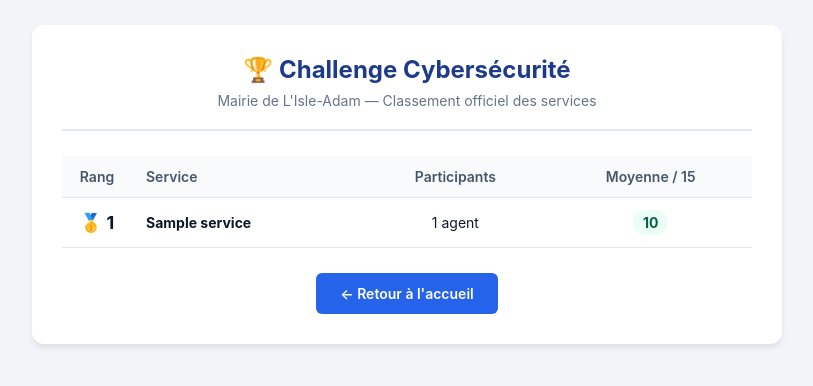
After one commit to Kyotani9/simulateur-cyber, a Flask app: page /classement in a window 1280 px wide. The commit adds this page. Shown: the top 386 px of the page, without its empty margins (233-1046 px from the left). Run offline with Flask 3, Linux system fonts and the light colour scheme; a database or web service that is not in the repository returns one stand-in record (values such as "Sample title"); some libraries are stand-ins or nearby versions.

Commit message:
Ajout bouton podium des services et double classement general admin

```diff
--- a/app.py
+++ b/app.py
@@ -8,7 +8,7 @@ from flask import Flask, render_template, request, redirect, url_for, session, R
 app = Flask(__name__)
 app.secret_key = os.environ.get("SECRET_KEY", "cle_secrete_pour_la_session_traply")
 
-# Configuration de la base de données et des accès superviseur
+# Configuration base de données et accès admin
 DATABASE_URL = os.environ.get("DATABASE_URL")
 if DATABASE_URL and DATABASE_URL.startswith("postgres://"):
     DATABASE_URL = DATABASE_URL.replace("postgres://", "postgresql://", 1)
@@ -16,14 +16,13 @@ if DATABASE_URL and DATABASE_URL.startswith("postgres://"):
 ADMIN_USER = os.environ.get("ADMIN_USER", "admin")
 ADMIN_PASSWORD = os.environ.get("ADMIN_PASSWORD", "SuperPassword2026!")
 
-# Import conditionnel de psycopg2 si déployé avec PostgreSQL
 if DATABASE_URL:
     import psycopg2
     from psycopg2.extras import RealDictCursor
 
 
 # ----------------------------------------------------
-# GESTION DE LA BASE DE DONNÉES (PostgreSQL ou SQLite)
+# GESTION BASE DE DONNÉES
 # ----------------------------------------------------
 def get_db():
     if DATABASE_URL:
@@ -66,7 +65,7 @@ init_db()
 
 
 # ----------------------------------------------------
-# SÉCURITÉ : AUTHENTIFICATION HTTP BASIQUE (SUPERVISION)
+# SÉCURITÉ ADMIN
 # ----------------------------------------------------
 def require_admin_auth(f):
     @wraps(f)
@@ -83,34 +82,28 @@ def require_admin_auth(f):
 
 
 # ----------------------------------------------------
-# ROUTE ANTI-VEILLE (HEALTHCHECK POUR CRON-JOB)
+# ROUTE HEALTHCHECK
 # ----------------------------------------------------
 @app.route("/ping", methods=["GET"])
 def ping():
     return "pong", 200
 
 
-# ----------------------------------------------------
-# CHARGEMENT DES CAS PRATIQUES
-# ----------------------------------------------------
 def load_all_emails():
     with open("emails.json", "r", encoding="utf-8") as f:
         return json.load(f)
 
 
 # ----------------------------------------------------
-# ROUTES UTILISATEURS / AGENTS
+# ROUTES PARTICIPANTS
 # ----------------------------------------------------
 @app.route("/", methods=["GET", "POST"])
 def index():
     if request.method == "POST":
         session.clear()
 
-        nom_saisi = request.form.get("nom", "").strip() or "Anonyme"
-        service_saisi = request.form.get("service", "").strip() or "Non renseigné"
-
-        session["nom"] = nom_saisi
-        session["service"] = service_saisi
+        session["nom"] = request.form.get("nom", "").strip() or "Anonyme"
+        session["service"] = request.form.get("service", "").strip() or "Non renseigné"
         session["current_index"] = 0
         session["score"] = 0
 
@@ -139,7 +132,6 @@ def index():
 @app.route("/simulation", methods=["GET", "POST"])
 def simulation():
     email_ids = session.get("email_ids", [])
-
     if not email_ids:
         return redirect(url_for("index"))
 
@@ -171,13 +163,9 @@ def simulation():
 
     all_emails = load_all_emails()
     current_id = email_ids[idx]
-    current_email = next((e for e in all_emails if e.get("id") == current_id), None)
-
-    if not current_email:
-        current_email = all_emails[0]
+    current_email = next((e for e in all_emails if e.get("id") == current_id), all_emails[0])
 
     feedback = None
-
     if request.method == "POST":
         user_choice = (request.form.get("choice") == "suspect")
         is_correct = (user_choice == current_email.get("is_suspicious", False))
@@ -225,6 +213,41 @@ def score():
     )
 
 
+@app.route("/classement")
+def classement():
+    """Podium public des services accessible aux agents sans mot de passe."""
+    conn = get_db()
+    if DATABASE_URL:
+        with conn.cursor() as cur:
+            cur.execute("""
+                SELECT
+                    service,
+                    COUNT(*) AS nb_participants,
+                    ROUND(AVG(score)::numeric, 1) AS score_moyen,
+                    MAX(score) AS meilleur_score
+                FROM participants
+                GROUP BY service
+                ORDER BY score_moyen DESC, nb_participants DESC;
+            """)
+            classement_services = cur.fetchall()
+    else:
+        cur = conn.cursor()
+        cur.execute("""
+            SELECT
+                service,
+                COUNT(*) AS nb_participants,
+                ROUND(AVG(score), 1) AS score_moyen,
+                MAX(score) AS meilleur_score
+            FROM participants
+            GROUP BY service
+            ORDER BY score_moyen DESC, nb_participants DESC;
+        """)
+        classement_services = cur.fetchall()
+    conn.close()
+
+    return render_template("classement.html", classement_services=classement_services)
+
+
 @app.route("/quitter")
 def quitter():
     session.clear()
@@ -241,13 +264,27 @@ def admin_scores():
 
     if DATABASE_URL:
         with conn.cursor() as cur:
+            # 1. Classement des services
+            cur.execute("""
+                SELECT
+                    service,
+                    COUNT(*) AS nb_participants,
+                    ROUND(AVG(score)::numeric, 1) AS score_moyen,
+                    MAX(score) AS meilleur_score
+                FROM participants
+                GROUP BY service
+                ORDER BY score_moyen DESC, nb_participants DESC;
+            """)
+            classement_services = cur.fetchall()
+
+            # 2. Classement général du personnel (ordonné par le score le plus élevé)
             cur.execute("""
                 SELECT id, nom, service, score,
                        TO_CHAR(date, 'DD/MM/YYYY HH24:MI') AS date_formatee
                 FROM participants
-                ORDER BY date DESC, score DESC;
+                ORDER BY score DESC, date DESC;
             """)
-            agents = cur.fetchall()
+            classement_personnel = cur.fetchall()
 
             cur.execute("""
                 SELECT COUNT(*) AS total_agents, COALESCE(SUM(score), 0) AS total_points, COALESCE(AVG(score), 0) AS moyenne
@@ -257,12 +294,24 @@ def admin_scores():
     else:
         cur = conn.cursor()
         cur.execute("""
+            SELECT
+                service,
+                COUNT(*) AS nb_participants,
+                ROUND(AVG(score), 1) AS score_moyen,
+                MAX(score) AS meilleur_score
+            FROM participants
+            GROUP BY service
+            ORDER BY score_moyen DESC, nb_participants DESC;
+        """)
+        classement_services = cur.fetchall()
+
+        cur.execute("""
             SELECT id, nom, service, score,
                    strftime('%d/%m/%Y %H:%M', date) AS date_formatee
             FROM participants
-            ORDER BY date DESC, score DESC;
+            ORDER BY score DESC, date DESC;
         """)
-        agents = cur.fetchall()
+        classement_personnel = cur.fetchall()
 
         cur.execute("""
             SELECT COUNT(*) AS total_agents, COALESCE(SUM(score), 0) AS total_points, COALESCE(AVG(score), 0) AS moyenne
@@ -276,13 +325,17 @@ def admin_scores():
         }
 
     conn.close()
-    return render_template("admin_scores.html", agents=agents, stats=stats)
+    return render_template(
+        "admin_scores.html",
+        classement_services=classement_services,
+        classement_personnel=classement_personnel,
+        stats=stats
+    )
 
 
 @app.route("/admin/delete/<int:participant_id>")
 @require_admin_auth
 def delete_participant(participant_id):
-    """Supprime un résultat précis en fonction de son ID."""
     conn = get_db()
     if DATABASE_URL:
         with conn.cursor() as cur:
--- /dev/null
+++ b/templates/classement.html
@@ -0,0 +1,119 @@
+<!DOCTYPE html>
+<html lang="fr">
+<head>
+    <meta charset="UTF-8">
+    <meta name="viewport" content="width=device-width, initial-scale=1.0">
+    <title>Mairie de L'Isle-Adam — Podium des services</title>
+    <style>
+        * { box-sizing: border-box; }
+        body {
+            font-family: -apple-system, BlinkMacSystemFont, "Segoe UI", Roboto, Arial, sans-serif;
+            background: #f1f5f9;
+            color: #0f172a;
+            margin: 0;
+            padding: 25px;
+            display: flex;
+            justify-content: center;
+        }
+        .container {
+            max-width: 750px;
+            width: 100%;
+            background: white;
+            border-radius: 12px;
+            box-shadow: 0 4px 6px -1px rgba(0, 0, 0, 0.1);
+            padding: 30px;
+        }
+        .header {
+            text-align: center;
+            border-bottom: 2px solid #e2e8f0;
+            padding-bottom: 20px;
+            margin-bottom: 25px;
+        }
+        h1 { margin: 0 0 8px 0; font-size: 24px; color: #1e3a8a; }
+        p { margin: 0; color: #64748b; font-size: 14px; }
+        table {
+            width: 100%;
+            border-collapse: collapse;
+            margin-bottom: 25px;
+        }
+        th, td {
+            padding: 12px 14px;
+            text-align: left;
+            border-bottom: 1px solid #e2e8f0;
+            font-size: 14px;
+        }
+        th { background: #f8fafc; font-weight: 600; color: #475569; }
+        tr:hover { background: #f8fafc; }
+        .podium-icon { font-size: 18px; font-weight: bold; }
+        .badge-score {
+            display: inline-block;
+            padding: 4px 10px;
+            border-radius: 12px;
+            font-weight: 700;
+            background: #ecfdf5;
+            color: #065f46;
+        }
+        .btn-back {
+            display: inline-block;
+            background: #2563eb;
+            color: white;
+            text-decoration: none;
+            padding: 12px 24px;
+            border-radius: 6px;
+            font-weight: 600;
+            font-size: 14px;
+            text-align: center;
+        }
+        .btn-back:hover { background: #1d4ed8; }
+    </style>
+</head>
+<body>
+
+    <div class="container">
+        <div class="header">
+            <h1>🏆 Challenge Cybersécurité</h1>
+            <p>Mairie de L'Isle-Adam — Classement officiel des services</p>
+        </div>
+
+        <table>
+            <thead>
+                <tr>
+                    <th style="width: 70px; text-align: center;">Rang</th>
+                    <th>Service</th>
+                    <th style="text-align: center;">Participants</th>
+                    <th style="text-align: center;">Moyenne / 15</th>
+                </tr>
+            </thead>
+            <tbody>
+                {% for s in classement_services %}
+                <tr>
+                    <td style="text-align: center;">
+                        {% if loop.index == 1 %}
+                            <span class="podium-icon">🥇 1</span>
+                        {% elif loop.index == 2 %}
+                            <span class="podium-icon">🥈 2</span>
+                        {% elif loop.index == 3 %}
+                            <span class="podium-icon">🥉 3</span>
+                        {% else %}
+                            <strong>{{ loop.index }}</strong>
+                        {% endif %}
+                    </td>
+                    <td><strong>{{ s.service }}</strong></td>
+                    <td style="text-align: center;">{{ s.nb_participants }} agent{{ 's' if s.nb_participants > 1 else '' }}</td>
+                    <td style="text-align: center;"><span class="badge-score">{{ s.score_moyen }}</span></td>
+                </tr>
+                {% else %}
+                <tr>
+                    <td colspan="4" style="text-align: center; color: #64748b; padding: 30px;">Aucun service n'est encore classé.</td>
+                </tr>
+                {% endfor %}
+            </tbody>
+        </table>
+
+        <div style="text-align: center;">
+            <a href="/quitter" class="btn-back">← Retour à l'accueil</a>
+        </div>
+    </div>
+
+</body>
+</html>
```
Also changed, not shown: templates/admin_scores.html (+59 -15 lines), templates/score.html (+30 -7 lines).
